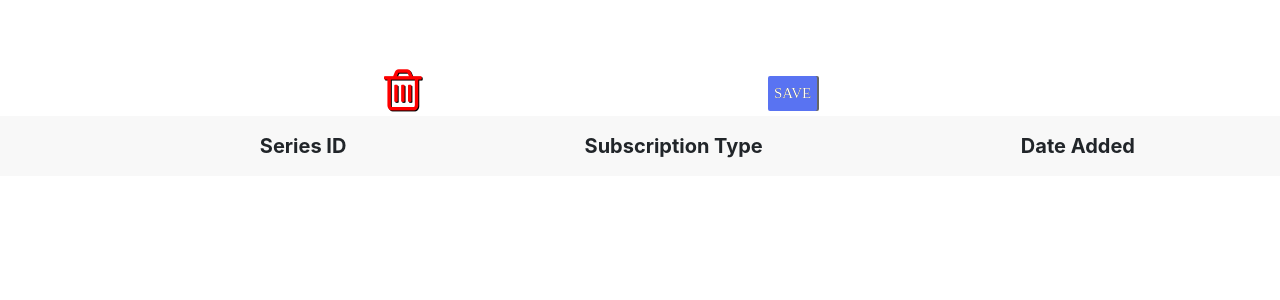
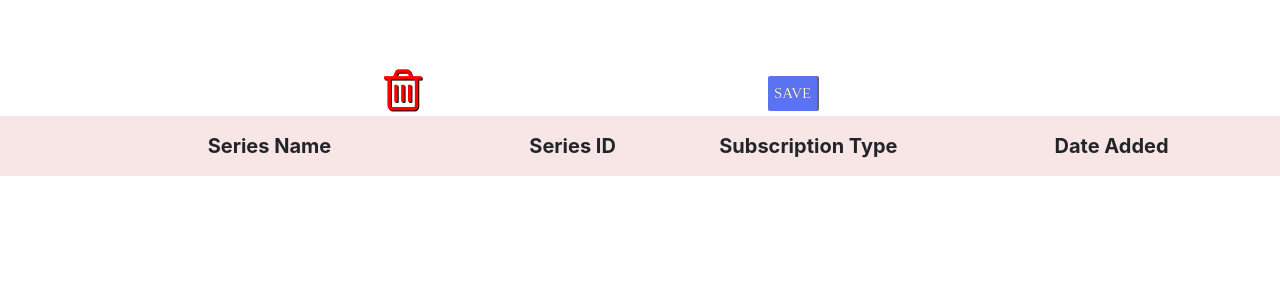
Before and after one commit to Codilis/TvSeriesDetailsWebsite, a Django app: page /viewsubscription/ in a window 1280 px wide. Shown: the part 84-384 px from the top of the page. Run offline with Django 3.2, Linux system fonts and the light colour scheme; a user stored in the database is signed in; data comes from the database, SQL or seed files in the repository; lists and menus that the app fills with data are empty; some libraries are stand-ins or nearby versions.

Commit message:
Added Column Tv Series Name

```diff
--- a/main/jinja2/view_subscription.htm
+++ b/main/jinja2/view_subscription.htm
@@ -17,13 +17,15 @@
 	</center>
 	<table class="subscription-table" id="subscription-table" style="width:100%">
 		<colgroup>
-			<col span="1" style="width: 10%;">
-       <col span="1" style="width: 25%;">
-       <col span="1" style="width: 30%;">
-       <col span="1" style="width: 30%;">
+			<col span="1" style="width: 5%;">
+			<col span="1" style="width: 30%;">
+      <col span="1" style="width: 15%;">
+      <col span="1" style="width: 20%;">
+      <col span="1" style="width: 25%;">
     </colgroup>
 		<tr class="dark-color-strip">
 			<th></th>
+			<th>Series Name</th>
 			<th>Series ID</th>
 			<th>Subscription Type</th>
 			<th>Date Added</th>
@@ -36,6 +38,7 @@
 				<tr class="dark-color-strip">
 			{% endif %}
 				<td><input type="checkbox" name="checkbox-{{ ns.j }}" id="checkbox-{{ ns.j }}" value="{{ item.tv_series_id }}"></td>
+				<td>{{ item.tv_series_name }}</td>
 				<td>{{ item.tv_series_id }}</td>
 				<td>
 					{% if ns.j%2 == 1 %}
@@ -68,7 +71,7 @@
 				hiddenField = document.createElement('input');
 				hiddenField.type = 'hidden';
 				hiddenField.name = "checkbox-"+i;
-				hiddenField.value = row.cells[1].innerText;
+				hiddenField.value = row.cells[2].innerText;
 				form.appendChild(hiddenField);
 			}
 		}
@@ -82,8 +85,8 @@
 		for (var i = 1, row; row = table.rows[i]; i++) {
 			hiddenField = document.createElement('input');
 			hiddenField.type = 'hidden';
-			hiddenField.name = row.cells[1].innerText;
-			e = row.cells[2].getElementsByTagName("select")[0];
+			hiddenField.name = row.cells[2].innerText;
+			e = row.cells[3].getElementsByTagName("select")[0];
 			hiddenField.value = e.options[e.selectedIndex].value;
 			form.appendChild(hiddenField);
 		}
--- a/main/static/view_subscription/view_subscription.css
+++ b/main/static/view_subscription/view_subscription.css
@@ -39,7 +39,7 @@ table, tr, th, td{
 }
 
 .dark-color-strip{
-	background-color: rgba(242,242,242,0.5);
+	background-color: rgb(242 205 205 / 50%);
 }
 
 
```
